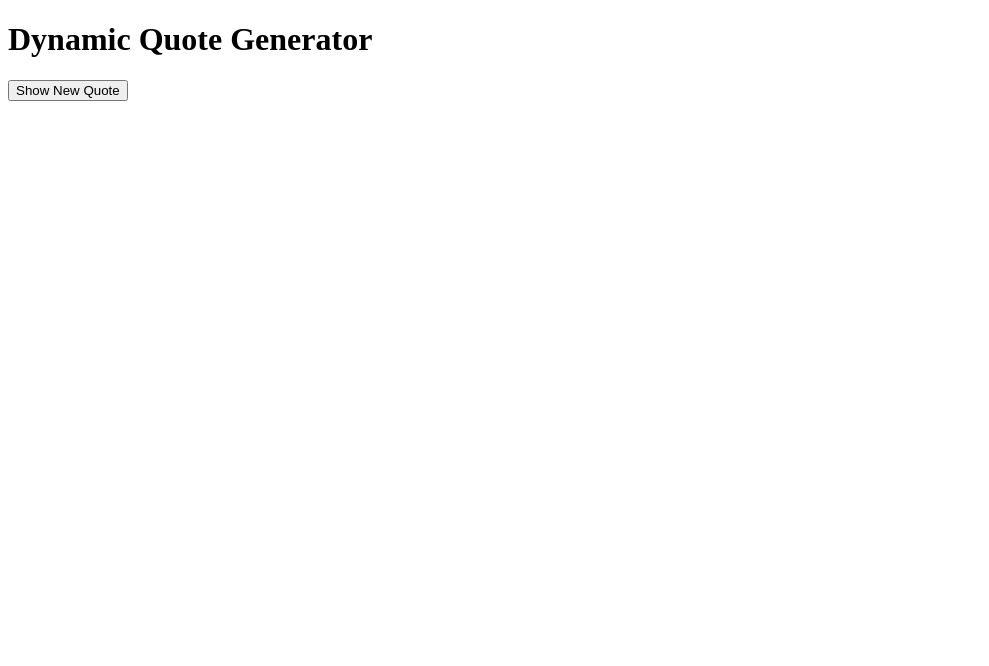
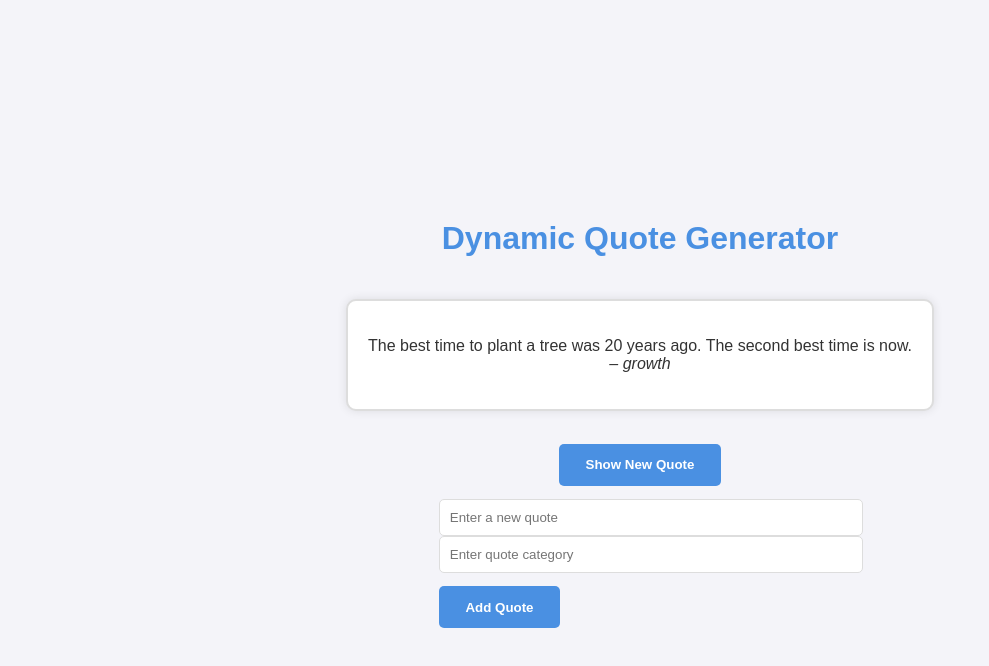
Before and after one commit to 24kr/alx_fe_javascript, a plain HTML site: page dom-manipulation/index.html in a window 1280 px wide. Shown: the whole page, without its empty margins (0-989 px from the left). Drawn offline with Linux system fonts and the light colour scheme.

Commit message:
Added styles on html and function on js file

```diff
--- a/dom-manipulation/index.html
+++ b/dom-manipulation/index.html
@@ -1,12 +1,81 @@
 <!DOCTYPE html>
 <html lang="en">
-
 <head>
     <meta charset="UTF-8">
     <meta name="viewport" content="width=device-width, initial-scale=1.0">
     <title>Dynamic Quote Generator</title>
+    <style>
+        body {
+            font-family: Arial, sans-serif;
+            background-color: #f4f4f9;
+            color: #333;
+            display: flex;
+            flex-direction: column;
+            align-items: center;
+            justify-content: center;
+            min-height: 100vh;
+            margin: 0;
+            padding: 20px;
+        }
+
+        h1 {
+            color: #4a90e2;
+        }
+
+        #quoteDisplay {
+            border: 2px solid #ddd;
+            border-radius: 10px;
+            padding: 20px;
+            margin: 20px;
+            max-width: 600px;
+            text-align: center;
+            background-color: #fff;
+            box-shadow: 0 0 10px rgba(0, 0, 0, 0.1);
+        }
+
+        #newQuoteForm {
+            display: flex;
+            flex-direction: column;
+            align-items: center;
+            gap: 10px;
+            margin: 20px;
+        }
+
+        #newQuoteText,
+        #newQuoteCategory {
+            width: 100%;
+            padding: 10px;
+            border: 1px solid #ddd;
+            border-radius: 5px;
+            outline: none;
+        }
+
+        #newQuoteText:focus,
+        #newQuoteCategory:focus {
+            border-color: #4a90e2;
+        }
+
+        button {
+            justify-content: center;
+            display: flex;
+            margin-top: 1em;
+            margin-bottom: 1em;
+            padding: 1em 2em 1em 2em;
+            border: none;
+            border-radius: 5px;
+            background-color: #4a90e2;
+            color: #fff;
+            cursor: pointer;
+            font-weight: 700;
+            align-items: center;
+            transition: background-color 0.3s;
+        }
+
+        button:hover {
+            background-color: #357ab8;
+        }
+    </style>
 </head>
-
 <body>
     <h1>Dynamic Quote Generator</h1>
     <div id="quoteDisplay"></div>
--- a/dom-manipulation/script.js
+++ b/dom-manipulation/script.js
@@ -0,0 +1,51 @@
+// Array of quote objects
+const quotes = [
+  { text: "The only limit to our realization of tomorrow is our doubts of today.", category: "inspiration" },
+  { text: "Do not wait; the time will never be 'just right.' Start where you stand.", category: "action" },
+  { text: "Life is what happens when you're busy making other plans.", category: "life" },
+  { text: "The best time to plant a tree was 20 years ago. The second best time is now.", category: "growth" },
+  { text: "You miss 100% of the shots you don’t take.", category: "motivational" }
+];
+
+// Function to display a random quote
+function showRandomQuote() {
+  const randomIndex = Math.floor(Math.random() * quotes.length);
+  const quote = quotes[randomIndex];
+  const quoteDisplay = document.getElementById('quoteDisplay');
+  quoteDisplay.innerHTML = `<p>${quote.text} <br><em>– ${quote.category}</em></p>`;
+}
+
+// Function to create the form for adding new quotes
+function createAddQuoteForm() {
+  const formHTML = `
+    <div>
+        <input id="newQuoteText" type="text" placeholder="Enter a new quote" />
+        <input id="newQuoteCategory" type="text" placeholder="Enter quote category" />
+        <button onclick="addQuote()">Add Quote</button>
+    </div>
+  `;
+  document.body.insertAdjacentHTML('beforeend', formHTML);
+}
+
+// Function to add a new quote
+function addQuote() {
+  const text = document.getElementById('newQuoteText').value;
+  const category = document.getElementById('newQuoteCategory').value;
+  if (text && category) {
+    quotes.push({ text, category });
+    document.getElementById('newQuoteText').value = '';
+    document.getElementById('newQuoteCategory').value = '';
+    showRandomQuote(); // Display the new quote immediately
+  } else {
+    alert('Please fill in both the quote and category.');
+  }
+}
+
+// Initial display of a random quote
+showRandomQuote();
+
+// Setup the form to add new quotes
+createAddQuoteForm();
+
+// Event listener for the button to show a new random quote
+document.getElementById('newQuote').addEventListener('click', showRandomQuote);
```
